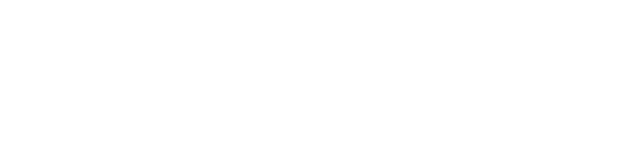
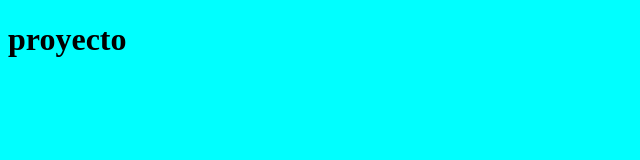
Before and after one commit to rodrigotapia32/cursogit, a plain HTML site: page index.html in a window 1280 px wide. Shown: the whole page, without its empty margins (0-640 px from the left). Drawn offline with Linux system fonts and the light colour scheme.

Commit message:
h1 y color de fondo

```diff
--- a/index.html
+++ b/index.html
@@ -4,9 +4,10 @@
   <meta charset="UTF-8">
   <meta http-equiv="X-UA-Compatible" content="IE=edge">
   <meta name="viewport" content="width=device-width, initial-scale=1.0">
+  <link rel="stylesheet" href="style.css">
   <title>Document</title>
 </head>
 <body>
-
+  <h1>proyecto</h1>
 </body>
 </html>
--- /dev/null
+++ b/style.css
@@ -0,0 +1,3 @@
+body {
+  background-color: aqua;
+}
```
Also changed, not shown: script.js (added).
